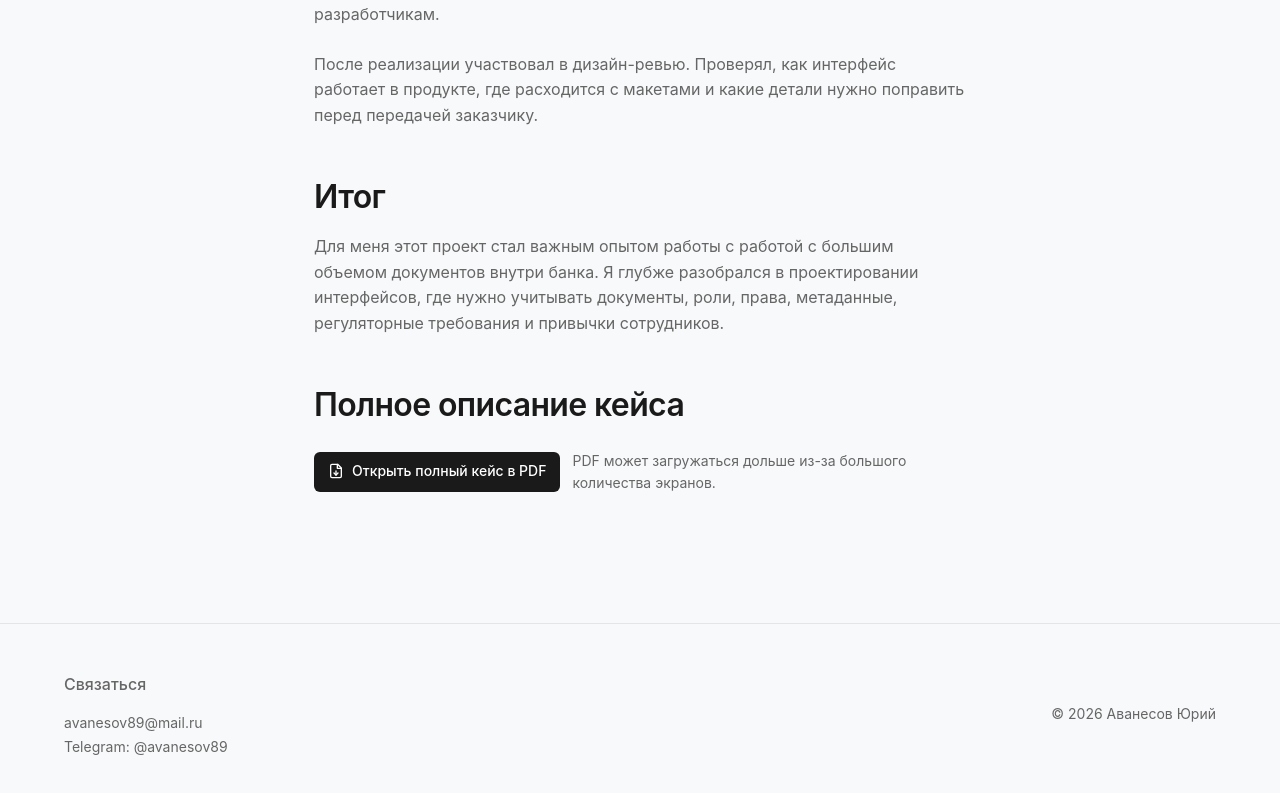
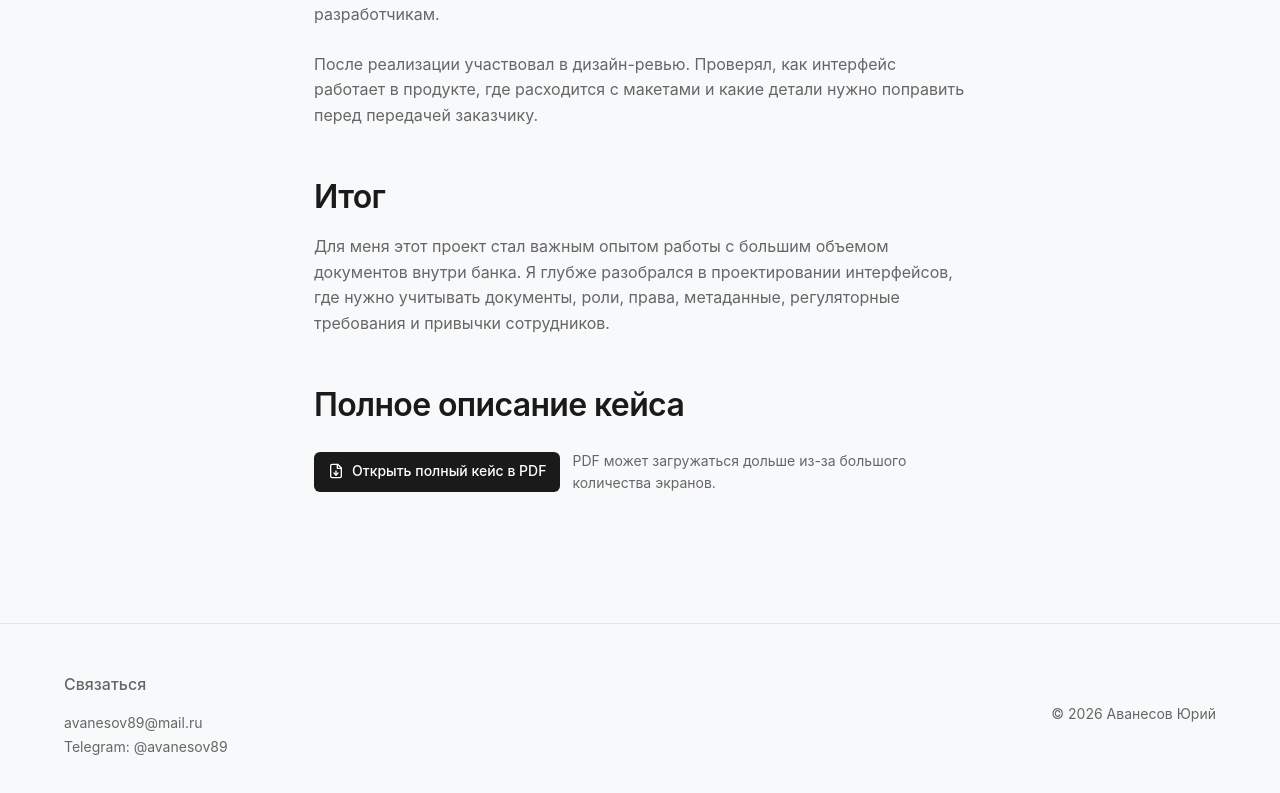
Before and after one commit to avanesov89/portfolio, a Next.js app: page /portfolio/ead in a window 1280 px wide. Shown: the part 8308-9101 px from the top of the page. Built offline with nearby package versions, Linux system fonts and the light colour scheme.

Commit message:
Fix EAD result wording

```diff
--- a/src/data/profile.ts
+++ b/src/data/profile.ts
@@ -364,7 +364,7 @@ export const profileData: ProfileData = {
       contentNote: 'В кейсе показана часть сценариев и интерфейсных решений. Каждый скриншот здесь — результат большой внутренней работы: погружения в предметную область, уточнения требований, обсуждений с командой, согласований и нескольких итераций проектирования.',
       solution: '',
       resultTitle: 'Итог',
-      result: 'Для меня этот проект стал важным опытом работы с работой с большим объемом документов внутри банка. Я глубже разобрался в проектировании интерфейсов, где нужно учитывать документы, роли, права, метаданные, регуляторные требования и привычки сотрудников.',
+      result: 'Для меня этот проект стал важным опытом работы с большим объемом документов внутри банка. Я глубже разобрался в проектировании интерфейсов, где нужно учитывать документы, роли, права, метаданные, регуляторные требования и привычки сотрудников.',
       gallery: [],
       pdfUrl: '/pdfs/EAD_case.pdf',
     },
```
